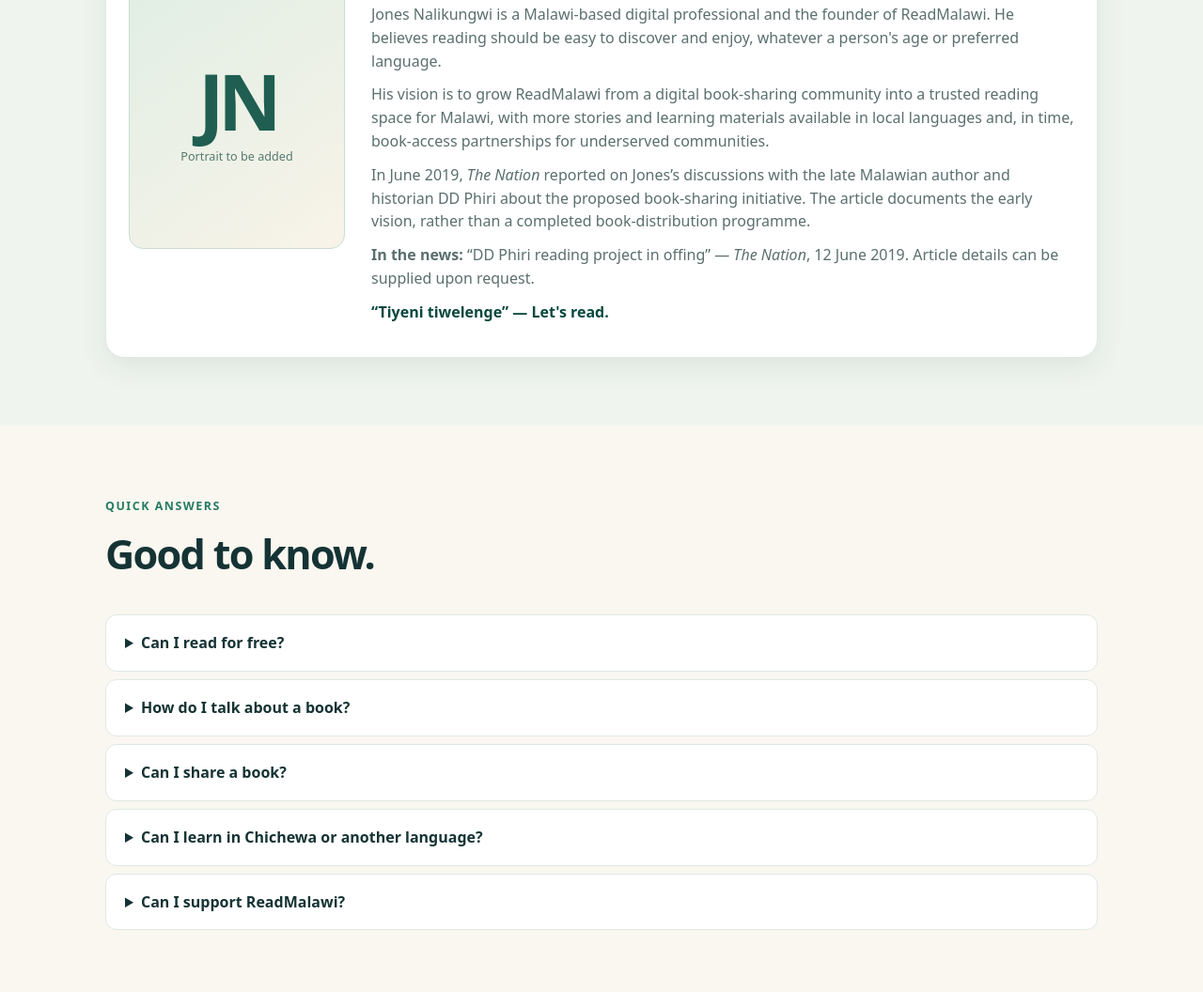
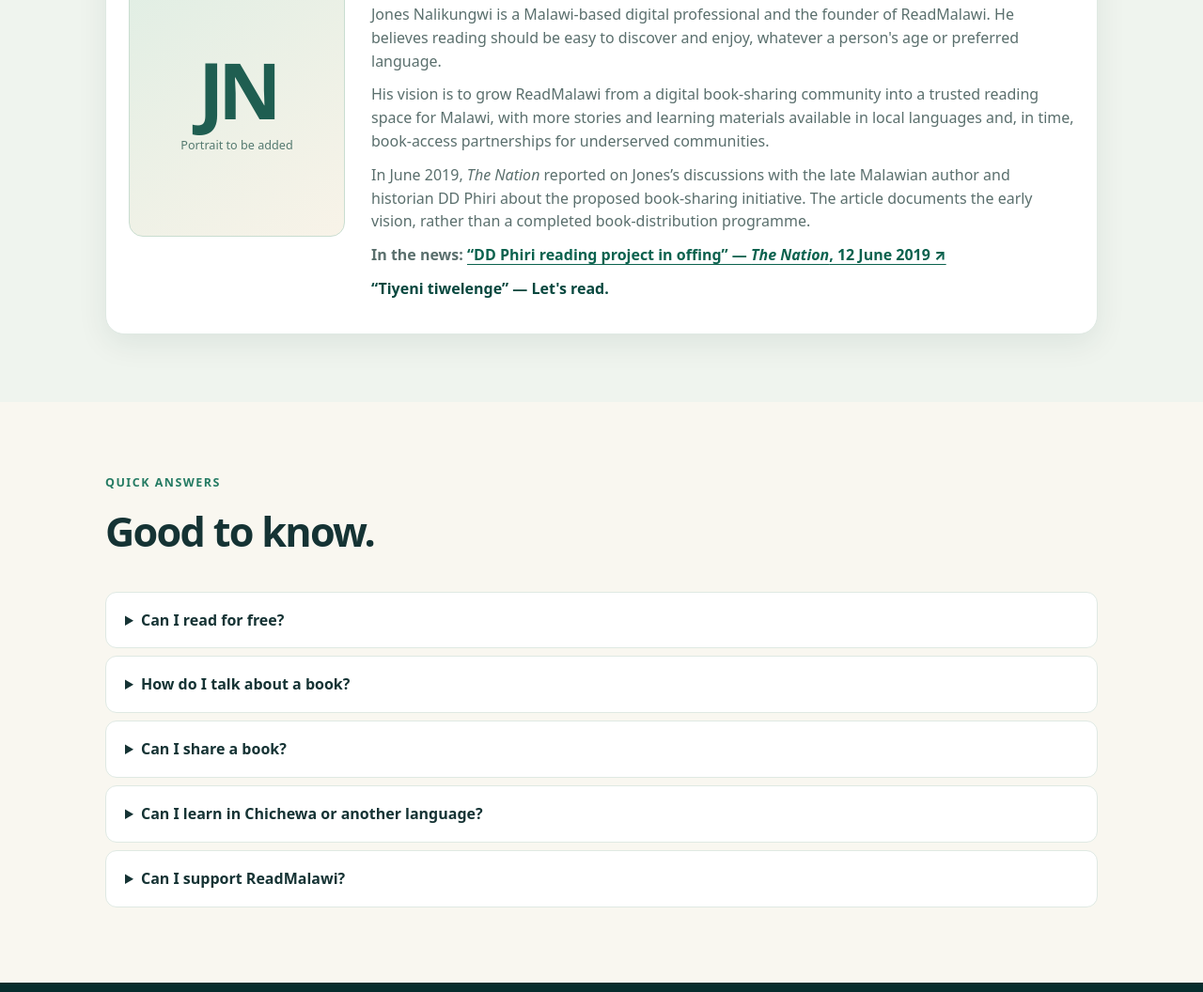
Before and after one commit to ibrowsenterprise-lab/ReadMalawi, a plain HTML site: page index.html in a window 1280 px wide. Shown: the part 4328-5384 px from the top of the page at 94% size. Drawn offline with Linux system fonts and the light colour scheme.

Commit message:
Restore requested 2019 DD Phiri article link in founder biography as approved exception

```diff
--- a/index.html
+++ b/index.html
@@ -94,7 +94,7 @@
     <p>Jones Nalikungwi is a Malawi-based digital professional and the founder of ReadMalawi. He believes reading should be easy to discover and enjoy, whatever a person's age or preferred language.</p>
     <p>His vision is to grow ReadMalawi from a digital book-sharing community into a trusted reading space for Malawi, with more stories and learning materials available in local languages and, in time, book-access partnerships for underserved communities.</p>
     <p>In June 2019, <em>The Nation</em> reported on Jones’s discussions with the late Malawian author and historian DD Phiri about the proposed book-sharing initiative. The article documents the early vision, rather than a completed book-distribution programme.</p>
-    <p><strong>In the news:</strong> “DD Phiri reading project in offing” — <em>The Nation</em>, 12 June 2019. Article details can be supplied upon request.</p>
+    <p><strong>In the news:</strong> <a href="https://nation1514.rssing.com/chan-25972360/all_p1033.html" target="_blank" rel="noopener noreferrer" style="color:#0b624e;font-weight:800;text-underline-offset:4px">“DD Phiri reading project in offing” — <em>The Nation</em>, 12 June 2019 ↗</a></p>
     <p class="founder-note">“Tiyeni tiwelenge” — Let's read.</p></div>
   </article>
 </div></section>
```
